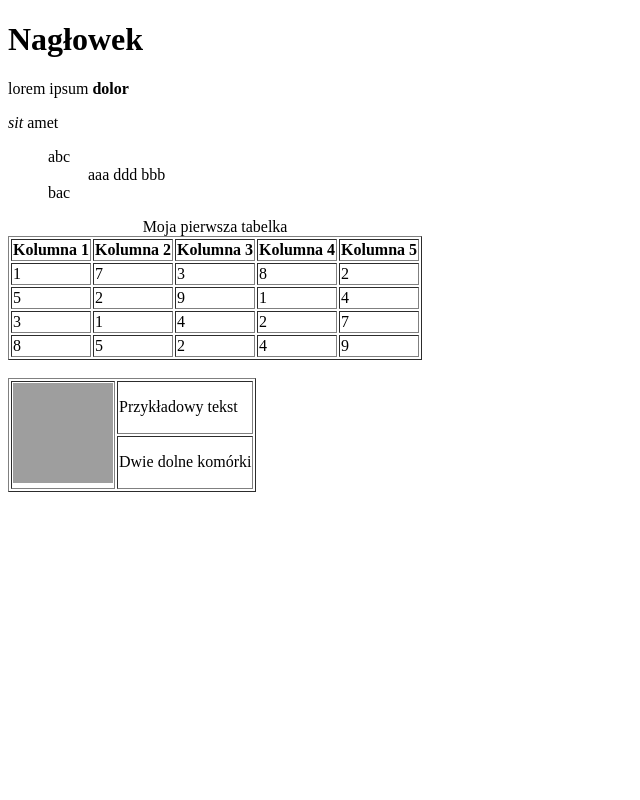
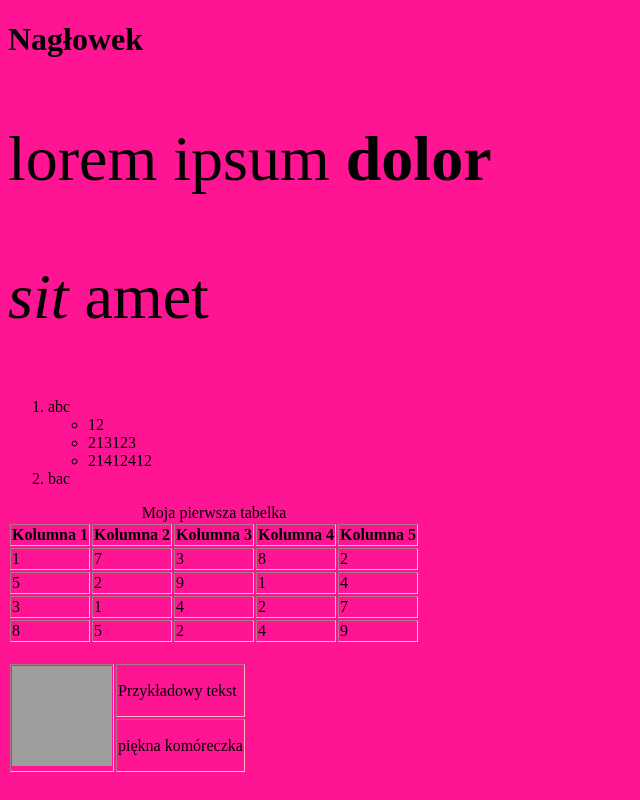
Before and after one commit to s18448/cwiczenie1, a plain HTML site: page index.html in a window 1280 px wide. Shown: the whole page, without its empty margins (0-640 px from the left). Drawn offline with Linux system fonts and the light colour scheme; grey boxes are pictures that could not be loaded.

Commit message:
cwiczenie a zrobione

```diff
--- a/index.html
+++ b/index.html
@@ -9,12 +9,12 @@
 
 
     <ol>
-    abc
-    <ul>aaa
-        ddd
-        bbb
+    <li>abc</li>
+    <ul><li>12</li>
+        <li>213123</li>
+        <li>21412412</li>
     </ul>
-    bac
+    <li>bac</li>
     </ol>
 
     <table border="1">
@@ -62,7 +62,7 @@
         <td>Przykładowy tekst</td>
       </tr>
       <tr>
-        <td colspan="1">Dwie dolne komórki</td>
+        <td colspan="1">piękna komóreczka</td>
       </tr>
     </table>
 
--- a/main.css
+++ b/main.css
@@ -0,0 +1,17 @@
+p{
+    font-size: 64px;
+    font: helvetica;
+}
+table{
+    border: 1px;
+    border-color: lightpink;
+}
+a{
+ text-decoration: none;
+}
+ul{
+    text-decoration-color: aquamarine;
+}
+body{
+    background-color: deeppink;
+}
```
